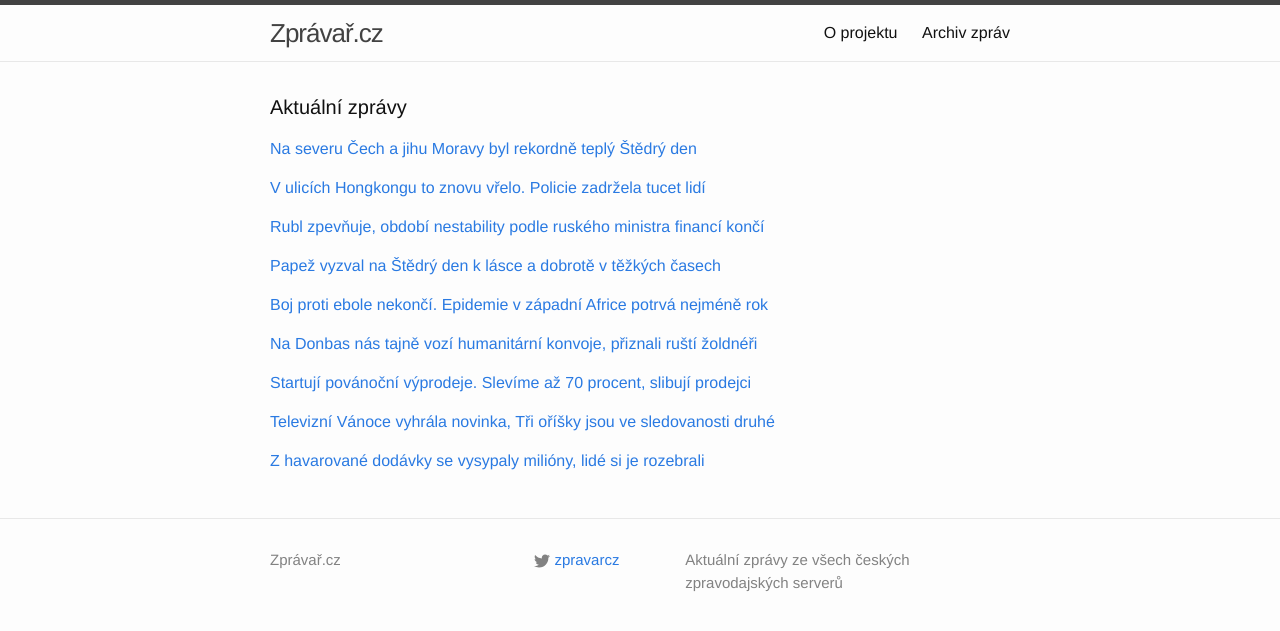
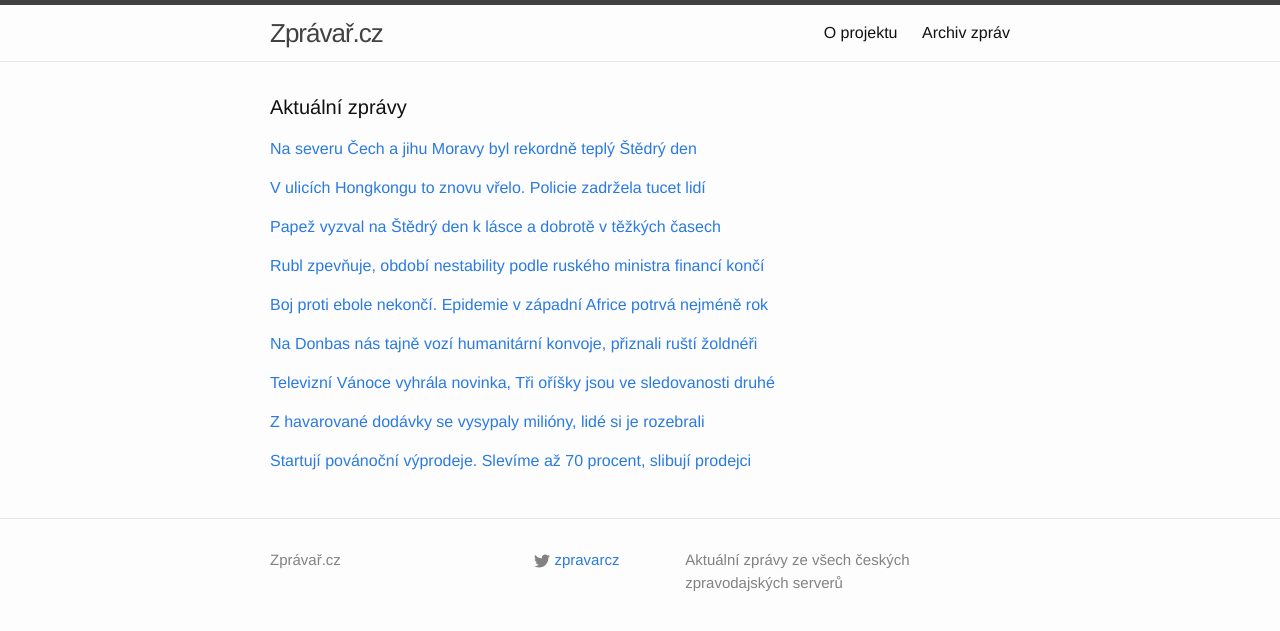
Before and after one commit to adliska/zpravar, a Jekyll site: the page built from index.html, in a window 1280 px wide. Shown: the top 631 px of the page. Built offline with Jekyll 4.4.1, drawn with Linux system fonts in a browser that asks for light colours.

Commit message:
zpravar news update

```diff
--- a/index.html
+++ b/index.html
@@ -27,8 +27,18 @@
 <li><a href=http://www.ceskenoviny.cz/zpravy/zpravy/pri-novych-protestech-v-hongkongu-zadrzela-policie-tucet-lidi/1162293>Při nových protestech v Hongkongu zadržela policie tucet lidí - www.ceskenoviny.cz</a></li>
 <li><a href=http://www.novinky.cz/zahranicni/svet/357206-v-hongkongu-opet-propukly-protesty-policie-tvrde-zasahla.html>V Hongkongu opět propukly protesty, policie tvrdě zasáhla - www.novinky.cz</a></li>
 </ul>
-</div><p><a href="javascript:;" onclick="toggle_visibility('zpravy2')">Rubl zpevňuje, období nestability podle ruského ministra financí končí </a></p>
+</div><p><a href="javascript:;" onclick="toggle_visibility('zpravy2')">Papež vyzval na Štědrý den k lásce a dobrotě v těžkých časech </a></p>
 <div id="zpravy2" style="display:none">
+<ul>
+<li><a href=http://www.lidovky.cz/papez-vyzval-na-stedry-den-k-lasce-a-dobrote-v-tezkych-casech-pl7-/lide.aspx?c=A141225_103238_lide_rof>Papež vyzval na Štědrý den k lásce a dobrotě v těžkých časech  - www.lidovky.cz</a></li>
+<li><a href=http://www.tyden.cz/rubriky/zahranici/evropa/papez-vyzval-k-lasce-v-tezkych-casech-k-empatii-pro-lidi-v-nouzi_328297.html>Papež vyzval k lásce v těžkých časech, k empatii pro lidi v nouzi - www.tyden.cz</a></li>
+<li><a href=http://www.novinky.cz/zahranicni/evropa/357205-papez-vyzval-k-soucitu-s-lidmi-v-nouzi-zavolal-uprchlikum-v-kurdistanu.html>Papež vyzval k soucitu s lidmi v nouzi, zavolal uprchlíkům v Kurdistánu - www.novinky.cz</a></li>
+<li><a href=http://www.ceskenoviny.cz/zpravy/zpravy/jeruzalemsky-patriarcha-vyzyval-k-miru-v-jeruzaleme-a-obnove-gazy/1162286>Jeruzalémský patriarcha vyzýval k míru v Jeruzalémě a obnově Gazy - www.ceskenoviny.cz</a></li>
+<li><a href=http://www.novinky.cz/zahranicni/evropa/357205-papez-vyzval-k-soucitu-s-lidmi-v-nouzi.html>Papež vyzval k soucitu s lidmi v nouzi  - www.novinky.cz</a></li>
+<li><a href=http://echo24.cz/a/wnxYA>Čelte těžkostem s láskou, vyzval František při vánoční mši - echo24.cz</a></li>
+</ul>
+</div><p><a href="javascript:;" onclick="toggle_visibility('zpravy3')">Rubl zpevňuje, období nestability podle ruského ministra financí končí </a></p>
+<div id="zpravy3" style="display:none">
 <ul>
 <li><a href=http://byznys.lidovky.cz/rubl-zpevnuje-obdobi-nestability-podle-ruskeho-ministra-financi-konci-1mv-/firmy-trhy.aspx?c=A141225_094820_firmy-trhy_rof>Rubl zpevňuje, období nestability podle ruského ministra financí končí  - byznys.lidovky.cz</a></li>
 <li><a href=http://zpravy.e15.cz/burzy-a-trhy/meny/rusky-ministr-financi-rubl-zpevnuje-obdobi-nestability-skoncilo-1148629>Ruský ministr financí: Rubl zpevňuje, období nestability skončilo - zpravy.e15.cz</a></li>
@@ -36,16 +46,6 @@
 <li><a href=http://zpravy.aktualne.cz/ekonomika/siluanov-rubl-zpevnuje-obdobi-nestability-skoncilo/r~7f3ae7a28c1211e49e4b0025900fea04/>Siluanov: Rubl zpevňuje, období nestability skončilo - zpravy.aktualne.cz</a></li>
 <li><a href=http://byznys.ihned.cz/c1-63298960-rubl-propad-skoncil-posiluje-anton-siluanov>Ruský ministr financí: Období nestability rublu skončilo - byznys.ihned.cz</a></li>
 <li><a href=http://www.financninoviny.cz/zpravodajstvi/zpravy/siluanov-rubl-zpevnuje-obdobi-nestability-skoncilo/1162323>Siluanov: Rubl zpevňuje, období nestability skončilo - www.financninoviny.cz</a></li>
-</ul>
-</div><p><a href="javascript:;" onclick="toggle_visibility('zpravy3')">Papež vyzval na Štědrý den k lásce a dobrotě v těžkých časech </a></p>
-<div id="zpravy3" style="display:none">
-<ul>
-<li><a href=http://www.lidovky.cz/papez-vyzval-na-stedry-den-k-lasce-a-dobrote-v-tezkych-casech-pl7-/lide.aspx?c=A141225_103238_lide_rof>Papež vyzval na Štědrý den k lásce a dobrotě v těžkých časech  - www.lidovky.cz</a></li>
-<li><a href=http://www.tyden.cz/rubriky/zahranici/evropa/papez-vyzval-k-lasce-v-tezkych-casech-k-empatii-pro-lidi-v-nouzi_328297.html>Papež vyzval k lásce v těžkých časech, k empatii pro lidi v nouzi - www.tyden.cz</a></li>
-<li><a href=http://www.novinky.cz/zahranicni/evropa/357205-papez-vyzval-k-soucitu-s-lidmi-v-nouzi-zavolal-uprchlikum-v-kurdistanu.html>Papež vyzval k soucitu s lidmi v nouzi, zavolal uprchlíkům v Kurdistánu - www.novinky.cz</a></li>
-<li><a href=http://www.ceskenoviny.cz/zpravy/zpravy/jeruzalemsky-patriarcha-vyzyval-k-miru-v-jeruzaleme-a-obnove-gazy/1162286>Jeruzalémský patriarcha vyzýval k míru v Jeruzalémě a obnově Gazy - www.ceskenoviny.cz</a></li>
-<li><a href=http://www.novinky.cz/zahranicni/evropa/357205-papez-vyzval-k-soucitu-s-lidmi-v-nouzi.html>Papež vyzval k soucitu s lidmi v nouzi  - www.novinky.cz</a></li>
-<li><a href=http://echo24.cz/a/wnxYA>Čelte těžkostem s láskou, vyzval František při vánoční mši - echo24.cz</a></li>
 </ul>
 </div><p><a href="javascript:;" onclick="toggle_visibility('zpravy4')">Boj proti ebole nekončí. Epidemie v západní Africe potrvá nejméně rok</a></p>
 <div id="zpravy4" style="display:none">
@@ -63,25 +63,25 @@
 <li><a href=http://zpravy.e15.cz/zahranicni/udalosti/na-donbas-nas-tajne-dopravuji-humanitarni-konvoje-priznali-rusti-zoldneri-1148633>Na Donbas nás tajně dopravují humanitární konvoje, přiznali ruští žoldnéři - zpravy.e15.cz</a></li>
 <li><a href=http://www.ceskenoviny.cz/zpravy/zpravy/z-ruskeho-jekaterinburgu-odjela-na-donbas-sedesatka-veteranu/1162335>Z ruského Jekatěrinburgu odjela na Donbas šedesátka veteránů - www.ceskenoviny.cz</a></li>
 </ul>
-</div><p><a href="javascript:;" onclick="toggle_visibility('zpravy6')">Startují povánoční výprodeje. Slevíme až 70 procent, slibují prodejci</a></p>
+</div><p><a href="javascript:;" onclick="toggle_visibility('zpravy6')">Televizní Vánoce vyhrála novinka, Tři oříšky jsou ve sledovanosti druhé</a></p>
 <div id="zpravy6" style="display:none">
+<ul>
+<li><a href=http://kultura.idnes.cz/tri-orisky-pro-popelku-sledovanost-dbz-/televize.aspx?c=A141225_103452_televize_vha>Televizní Vánoce vyhrála novinka, Tři oříšky jsou ve sledovanosti druhé - kultura.idnes.cz</a></li>
+<li><a href=http://www.denik.cz/ekonomika/pohadka-princezna-a-pisar-nejsledovanejsim-poradem-stedreho-dne-20141225.html>Pohádka Princezna a písař nejsledovanějším pořadem Štědrého dne - www.denik.cz</a></li>
+<li><a href=http://domaci.ihned.cz/c1-63298770-sledovanost-stedry-vecer-stedry-den-ct1-nova-prima>Štědrý večer ovládly ČT 1 a Prima. Porazily i premiéru Šafránkové na Nově - domaci.ihned.cz</a></li>
+</ul>
+</div><p><a href="javascript:;" onclick="toggle_visibility('zpravy7')">Z havarované dodávky se vysypaly milióny, lidé si je rozebrali</a></p>
+<div id="zpravy7" style="display:none">
+<ul>
+<li><a href=http://www.novinky.cz/koktejl/357210-z-havarovane-dodavky-se-vysypaly-miliony-lide-si-je-rozebrali.html>Z havarované dodávky se vysypaly milióny, lidé si je rozebrali - www.novinky.cz</a></li>
+<li><a href=http://zpravy.idnes.cz/havarie-dodavky-s-miliony-dolaru-v-hongkongu-fnd-/zahranicni.aspx?c=A141225_080704_zahranicni_cen>Hongkongská policie žádá lidi, aby vrátili miliony z havarované dodávky - zpravy.idnes.cz</a></li>
+<li><a href=http://zpravy.aktualne.cz/zahranici/hongkongska-policie-postrada-miliony-z-havarovane-dodavky/r~088bcb508c0611e4b98c002590604f2e/>Hongkongská policie postrádá miliony z havarované dodávky - zpravy.aktualne.cz</a></li>
+</ul>
+</div><p><a href="javascript:;" onclick="toggle_visibility('zpravy8')">Startují povánoční výprodeje. Slevíme až 70 procent, slibují prodejci</a></p>
+<div id="zpravy8" style="display:none">
 <ul>
 <li><a href=http://ekonomika.idnes.cz/povanocni-vyprodej-2014-0uw-/ekonomika.aspx?c=A141225_094200_ekonomika_hro>Startují povánoční výprodeje. Slevíme až 70 procent, slibují prodejci - ekonomika.idnes.cz</a></li>
 <li><a href=http://www.denik.cz/ekonomika/v-patek-spusti-obchodnici-povanocni-vyprodeje-20141225.html>V pátek spustí obchodníci výprodeje, slevy budou až 70 procent - www.denik.cz</a></li>
 <li><a href=http://www.financninoviny.cz/zpravodajstvi/zpravy/v-patek-spusti-obchodnici-povanocni-vyprodeje/1162311>V pátek spustí obchodníci povánoční výprodeje - www.financninoviny.cz</a></li>
 </ul>
-</div><p><a href="javascript:;" onclick="toggle_visibility('zpravy7')">Televizní Vánoce vyhrála novinka, Tři oříšky jsou ve sledovanosti druhé</a></p>
-<div id="zpravy7" style="display:none">
-<ul>
-<li><a href=http://kultura.idnes.cz/tri-orisky-pro-popelku-sledovanost-dbz-/televize.aspx?c=A141225_103452_televize_vha>Televizní Vánoce vyhrála novinka, Tři oříšky jsou ve sledovanosti druhé - kultura.idnes.cz</a></li>
-<li><a href=http://www.denik.cz/ekonomika/pohadka-princezna-a-pisar-nejsledovanejsim-poradem-stedreho-dne-20141225.html>Pohádka Princezna a písař nejsledovanějším pořadem Štědrého dne - www.denik.cz</a></li>
-<li><a href=http://domaci.ihned.cz/c1-63298770-sledovanost-stedry-vecer-stedry-den-ct1-nova-prima>Štědrý večer ovládly ČT 1 a Prima. Porazily i premiéru Šafránkové na Nově - domaci.ihned.cz</a></li>
-</ul>
-</div><p><a href="javascript:;" onclick="toggle_visibility('zpravy8')">Z havarované dodávky se vysypaly milióny, lidé si je rozebrali</a></p>
-<div id="zpravy8" style="display:none">
-<ul>
-<li><a href=http://www.novinky.cz/koktejl/357210-z-havarovane-dodavky-se-vysypaly-miliony-lide-si-je-rozebrali.html>Z havarované dodávky se vysypaly milióny, lidé si je rozebrali - www.novinky.cz</a></li>
-<li><a href=http://zpravy.idnes.cz/havarie-dodavky-s-miliony-dolaru-v-hongkongu-fnd-/zahranicni.aspx?c=A141225_080704_zahranicni_cen>Hongkongská policie žádá lidi, aby vrátili miliony z havarované dodávky - zpravy.idnes.cz</a></li>
-<li><a href=http://zpravy.aktualne.cz/zahranici/hongkongska-policie-postrada-miliony-z-havarovane-dodavky/r~088bcb508c0611e4b98c002590604f2e/>Hongkongská policie postrádá miliony z havarované dodávky - zpravy.aktualne.cz</a></li>
-</ul>
 </div></div>
```
